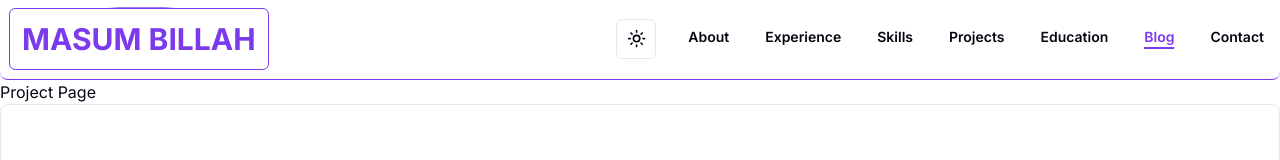
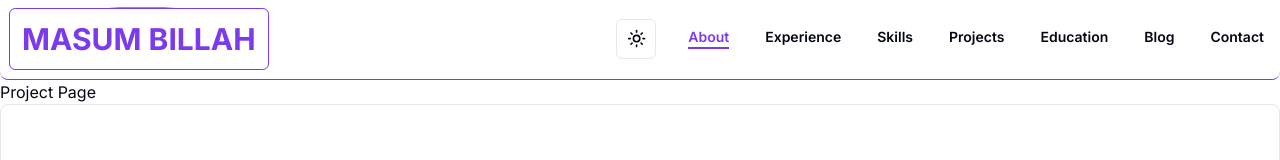
Before and after one commit to masumbillah360/final-portfolio, a Next.js app: page /blogs in a window 1280 px wide. Shown: the top 160 px of the page. Built offline with nearby package versions, Linux system fonts and the light colour scheme.

Commit message:
updated navbar issue

```diff
--- a/components/shared/nav-bar.tsx
+++ b/components/shared/nav-bar.tsx
@@ -1,12 +1,11 @@
 'use client';
 
+import Link from 'next/link';
+import { ModeToggle } from '../theme/mode-toggle';
+import { Menu } from 'lucide-react';
 import { routes, sectionIds } from '@/constants';
-import { Menu } from 'lucide-react';
-import Link from 'next/link';
-import { usePathname, useRouter } from 'next/navigation';
-import { useEffect, useState } from 'react';
+import { useEffect, useState, useCallback } from 'react';
 import { BorderButton } from '../framer-motion/moving-border';
-import { ModeToggle } from '../theme/mode-toggle';
 
 // for mobile nav
 import {
@@ -19,27 +18,48 @@ import {
     SheetTrigger,
 } from '@/components/ui/sheet';
 
+const usePathname = () => {
+    const [pathname, setPathname] = useState(() => {
+        if (typeof window !== 'undefined') {
+            return window.location.hash.slice(1) || '/';
+        }
+        return '/';
+    });
+
+    useEffect(() => {
+        if (typeof window === 'undefined') return;
+
+        const handleHashChange = () => {
+            setPathname(window.location.hash.slice(1) || '/');
+        };
+
+        window.addEventListener('hashchange', handleHashChange);
+
+        return () => {
+            window.removeEventListener('hashchange', handleHashChange);
+        };
+    }, []);
+
+    return pathname;
+};
+
 const Navbar = () => {
     const pathname = usePathname();
-    const [activeSection, setActiveSection] = useState(
-        getInitialActiveSection()
+    const [activeSection, setActiveSection] = useState(() =>
+        getInitialActiveSection(pathname)
     );
-    const [mounted, setMounted] = useState(false);
 
-    //******************************* */
-    function getInitialActiveSection() {
-        if (pathname === '/projects') {
+    function getInitialActiveSection(path:any) {
+        if (path === '/projects') {
             return 'projects';
-        } else if (pathname === '/blogs') {
+        } else if (path === '/blogs') {
             return 'blogs';
         } else {
             return 'about';
         }
     }
 
-    const [expanded, setExpanded] = useState(false);
-
-    const handleScroll = () => {
+    const handleScroll = useCallback(() => {
         const targetHeight = window.innerHeight / 2;
         for (const [section, id] of Object.entries(sectionIds)) {
             const sectionElement = document?.getElementById(id);
@@ -54,59 +74,33 @@ const Navbar = () => {
                 break;
             }
         }
-    };
+    }, []);
 
-    console.log({ pathname, activeSection });
     useEffect(() => {
-        if (pathname === '/projects') {
-            setActiveSection('projects');
-        } else if (pathname === '/blogs') {
-            setActiveSection('blogs');
-        } else {
-            setActiveSection('about');
-        }
-        const handleLocationChange = () => {
-            if (pathname === '/projects') {
-                setActiveSection('projects');
-            } else if (pathname === '/blogs') {
-                setActiveSection('blogs');
-            } else {
-                setActiveSection('about');
-            }
-        };
+        if (typeof window === 'undefined') return;
+
+        setActiveSection(getInitialActiveSection(pathname));
 
         window.addEventListener('scroll', handleScroll);
-        window.addEventListener('popstate', handleLocationChange);
+        const handlePopState = () => {
+            setActiveSection(
+                getInitialActiveSection(window.location.hash.slice(1) || '/')
+            );
+        };
+        window.addEventListener('popstate', handlePopState);
 
         return () => {
             window.removeEventListener('scroll', handleScroll);
-            window.removeEventListener('popstate', handleLocationChange);
+            window.removeEventListener('popstate', handlePopState);
         };
-    }, [pathname]);
+    }, [pathname, handleScroll]);
 
-    useEffect(() => {
-        document.body.style.overflow = expanded ? 'hidden' : 'unset';
-    }, [expanded]);
-
-    const getNavLinkClass = (sectionName: string) =>
+    const getNavLinkClass = (sectionName:any) =>
         activeSection === sectionName
             ? 'text-primary dark:text-white font-medium border-b-2 border-b-primary'
             : '';
-    useEffect(() => {
-        const handleLocationChange = () => {
-            setActiveSection(pathname === '/projects' ? 'projects' : 'about');
-        };
-        window.addEventListener('scroll', handleScroll);
-        window.addEventListener('popstate', handleLocationChange);
-        return () => {
-            window.removeEventListener('scroll', handleScroll);
-            window.removeEventListener('popstate', handleLocationChange);
-        };
-    }, [pathname]);
 
-    if (!activeSection) {
-        return null;
-    }
+    console.log({ pathname, activeSection });
 
     return (
         <nav className="rounded-lg border-b transition-all duration-300 hover:border-b-primary">
@@ -129,7 +123,7 @@ const Navbar = () => {
                 </div>
 
                 <ul
-                    className="mt-4  h-screen max-h-0 w-full flex-col items-start text-sm hidden md:mt-0 md:h-auto md:max-h-screen md:w-auto md:flex-row md:space-x-1 md:border-0 lg:flex"
+                    className="mt-4 h-screen max-h-0 w-full flex-col items-start text-sm hidden md:mt-0 md:h-auto md:max-h-screen md:w-auto md:flex-row md:space-x-1 md:border-0 lg:flex"
                     id="navbar-default">
                     <li className="mr-3">
                         <ModeToggle />
@@ -138,13 +132,9 @@ const Navbar = () => {
                         <li key={route.label}>
                             <Link
                                 className="block px-4 py-2 no-underline outline-none hover:no-underline"
-                                href={
-                                    pathname === '/'
-                                        ? `#${sectionIds[route.path]}`
-                                        : `/#${sectionIds[route.path]}`
-                                }>
+                                href={`/#${sectionIds[route.path]}`}>
                                 <div
-                                    className={` transition-colors duration-300 hover:text-violet-500 font-semibold ${
+                                    className={`transition-colors duration-300 hover:text-violet-500 font-semibold ${
                                         activeSection === route.path
                                             ? getNavLinkClass(activeSection)
                                             : 'dark:text-violet-300'
@@ -173,26 +163,16 @@ const Navbar = () => {
                                     <div className="grid grid-cols-4 items-center gap-4"></div>
                                 </div>
                                 <ul
-                                    className="mt-4  h-screen max-h-0 w-full flex-col items-start text-sm  md:mt-0 md:h-auto md:max-h-screen md:w-auto md:flex-row md:space-x-1 md:border-0 lg:flex"
+                                    className="mt-4 h-screen max-h-0 w-full flex-col items-start text-sm md:mt-0 md:h-auto md:max-h-screen md:w-auto md:flex-row md:space-x-1 md:border-0 lg:flex"
                                     id="navbar-mobile">
                                     {routes.map((route) => (
                                         <li key={route.label}>
                                             <SheetClose>
                                                 <Link
                                                     className="block px-4 py-2 no-underline outline-none hover:no-underline"
-                                                    href={
-                                                        pathname === '/'
-                                                            ? `#${
-                                                                  sectionIds[
-                                                                      route.path
-                                                                  ]
-                                                              }`
-                                                            : `/#${
-                                                                  sectionIds[
-                                                                      route.path
-                                                                  ]
-                                                              }`
-                                                    }>
+                                                    href={`/#${
+                                                        sectionIds[route.path]
+                                                    }`}>
                                                     <div
                                                         className={`dark:text-white transition-colors duration-300 hover:text-violet-500 font-semibold ${
                                                             activeSection ===
--- a/package.json
+++ b/package.json
@@ -19,6 +19,7 @@
     "class-variance-authority": "^0.7.0",
     "clsx": "^2.1.1",
     "framer-motion": "^11.2.10",
+    "lodash.debounce": "^4.0.8",
     "lottie-react": "^2.4.0",
     "lucide-react": "^0.383.0",
     "next": "14.2.3",
@@ -34,6 +35,7 @@
     "zod": "^3.23.8"
   },
   "devDependencies": {
+    "@types/lodash.debounce": "^4.0.9",
     "@types/node": "^20",
     "@types/react": "^18",
     "@types/react-dom": "^18",
```
Also changed, not shown: hooks/use-pathname.tsx (added, +30 -0 lines), 1 other file (tests, documents, lock files or other folders).
